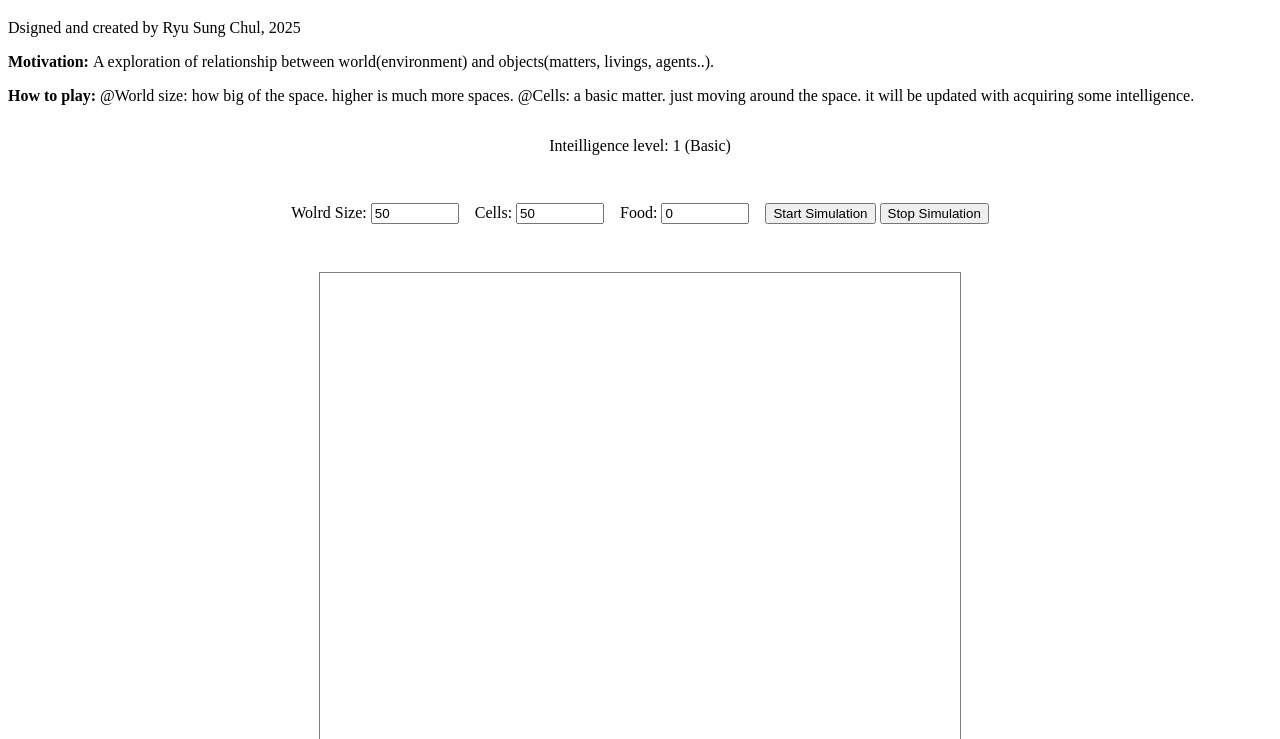
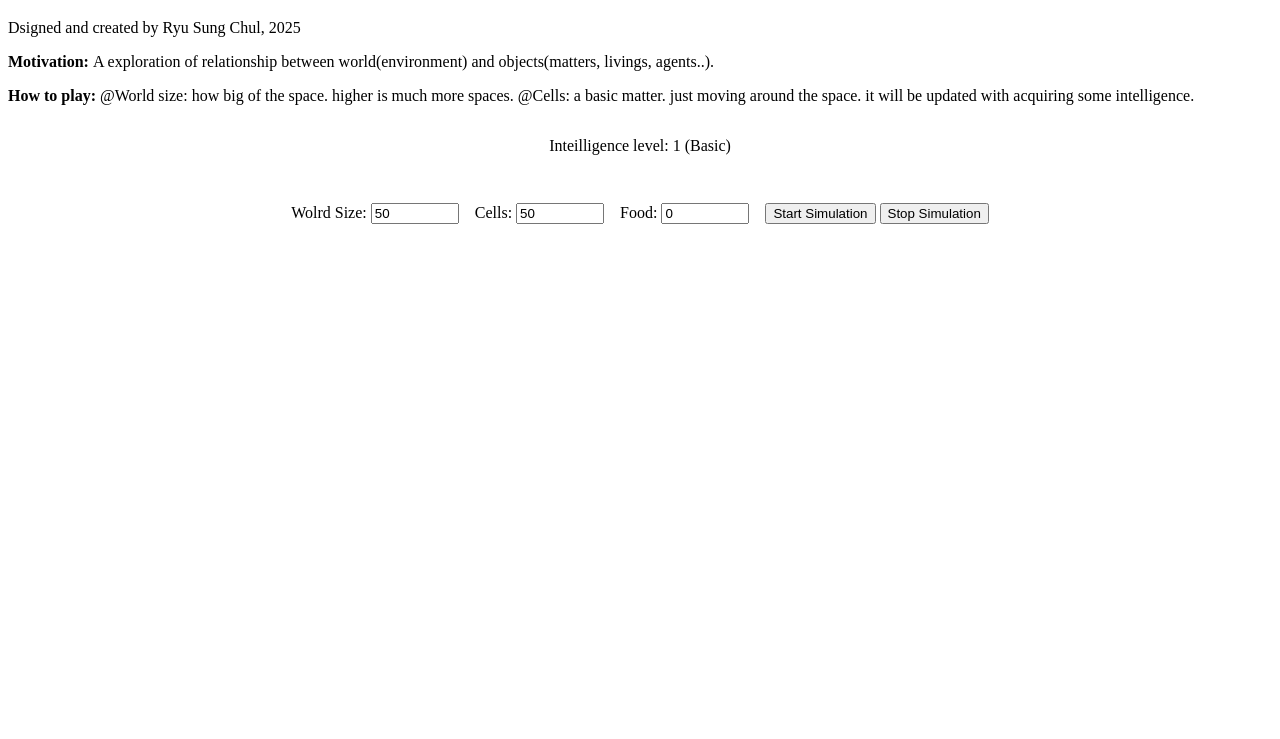
Before and after one commit to daka0522/world, a website built with webpack: page v2/ts_version/src/index.html in a window 1280 px wide. Shown: the part 61-800 px from the top of the page. Built offline with nearby package versions, Linux system fonts and the light colour scheme.

Commit message:
world v2 ts

```diff
--- a/v2/ts_version/src/index.html
+++ b/v2/ts_version/src/index.html
@@ -8,7 +8,7 @@
         #content{ margin: 0; overflow: hidden; display:
         flex; align-items: center; min-height: 100vh;
         flex-direction: column; }
-        canvas { border: 1px solid grey; width: 80vmin; height: 80vmin; margin: 1rem;}
+        /* canvas { border: 1px solid grey; width: 80vmin; height: 80vmin; margin: 1rem;} */
         input {width: 5rem;}
         .controls {
             display:flex;
@@ -57,7 +57,7 @@
             </div>
         </div>
         <div>
-            <canvas id="worldCanvas" width="1080" height="1080"></canvas>
+            <canvas id="worldCanvas" width="1080" height="720"></canvas>
         </div>
     </div>
 </body>
--- a/v2/ts_version/src/main.ts
+++ b/v2/ts_version/src/main.ts
@@ -12,6 +12,11 @@ let world = new World(worldSize);
 
 // --- Visualization Setup (Placeholder) ---
 const canvas = document.getElementById("worldCanvas") as HTMLCanvasElement
+
+
+// Canvas size setup
+canvas.width = window.innerWidth
+canvas.height = window.innerHeight
 
 let tileWidth = canvas.width / world.width;
 let tileHeight = canvas.height / world.height;
```
